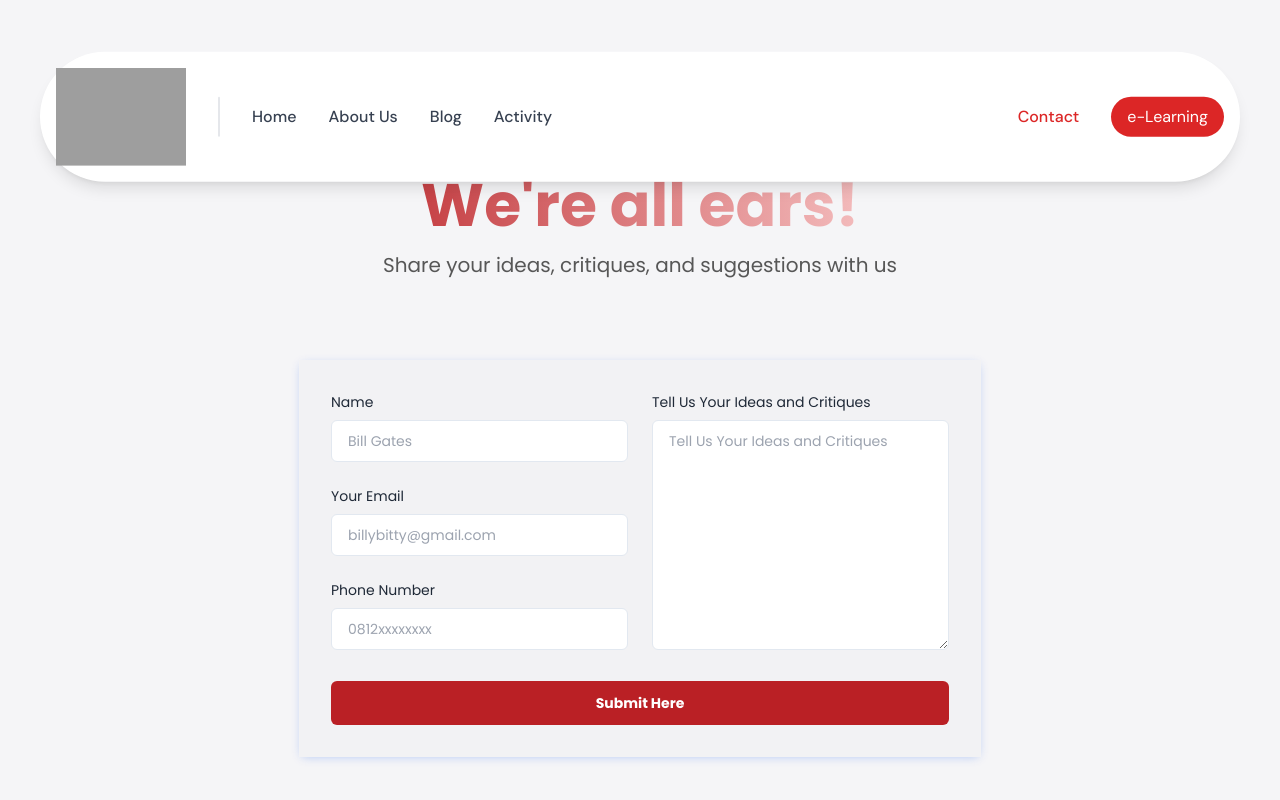
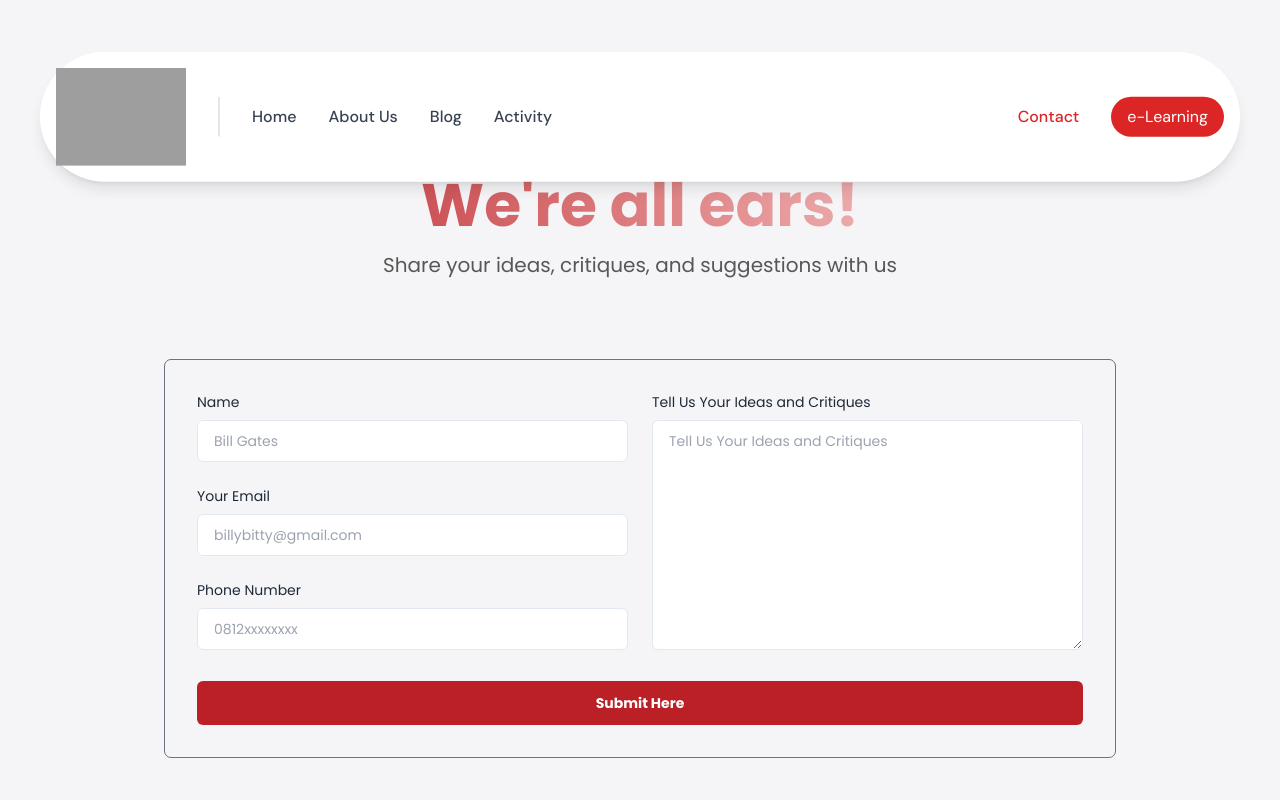
Before and after one commit to CPS-TelU/fe-cpslaboratory.com, a Next.js app: page /contact in a window 1280 px wide. Shown: the top 800 px of the page. Built offline with nearby package versions, Linux system fonts and the light colour scheme; grey boxes are pictures that could not be loaded.

Commit message:
feat: outline-border

```diff
--- a/components/contents/ContactForm.tsx
+++ b/components/contents/ContactForm.tsx
@@ -60,7 +60,7 @@ const ContactForm: React.FC = () => {
     <div className={`my-12  ${poppins.className}`}>
       <h1 className="text-[60px] bg-gradient-to-r from-[#BA2025] to-[#FFDCDC] bg-clip-text text-transparent font-extrabold text-center">We're all ears!</h1>
       <h2 className="text-[20px] text-[#575757] text-center">Share your ideas, critiques, and suggestions with us</h2>
-      <div className="bg-[rgba(217,217,217,0.1)] shadow-[0_2px_10px_-3px_rgba(6,81,237,0.3)] p-8 my-20 mx-auto max-w-full">
+      <div className="outline outline-1 outline-gray-500 outline-[rgba(0,0,0,0.1)] rounded-md p-8 my-20 mx-auto w-[950px]">
         <form className="space-y-6" onSubmit={handleSubmit}>
           <div className="flex flex-col lg:flex-row lg:space-x-6">
             <div className="flex-1 space-y-6">
```
Also changed, not shown: 1 other file (tests, documents, lock files or other folders).
